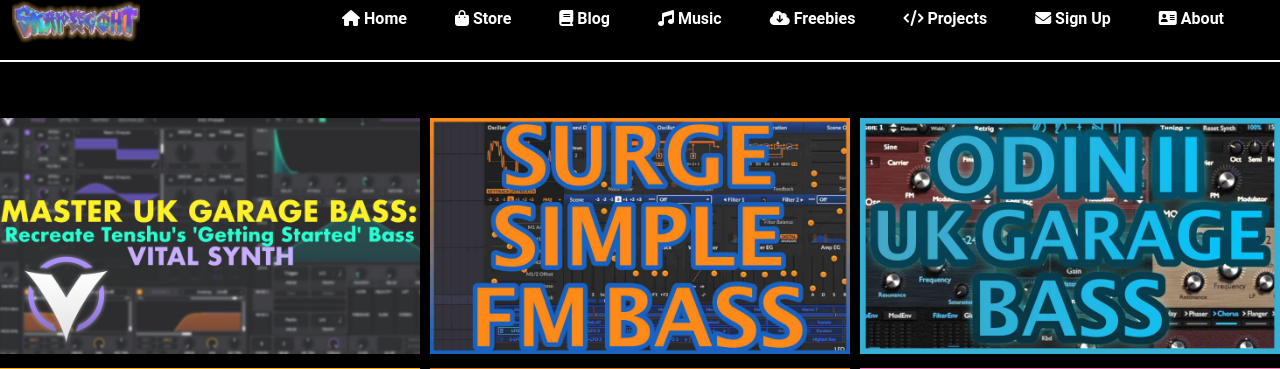
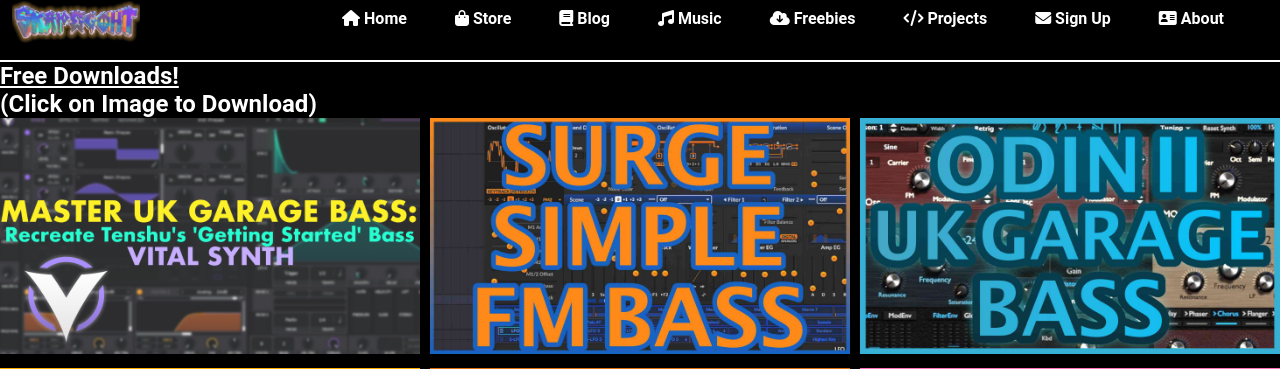
Before and after one commit to SKAPEGOHT/sgv2, a PHP site: page /freebies.html in a window 1280 px wide. Shown: the part 23-392 px from the top of the page. Run offline with PHP 8.4, Linux system fonts and the light colour scheme; some libraries are stand-ins or nearby versions.

Commit message:
Updated HTML

```diff
--- a/freebies.html
+++ b/freebies.html
@@ -17,7 +17,7 @@
     <my-header></my-header>
 <main>
 
-<h2><b><u>Free Downloads!</u>
+<h2 class="freebie-text"><b><u>Free Downloads!</u>
 
 <br>(Click on Image to Download)</br></b></h2>
 
--- a/style.css
+++ b/style.css
@@ -446,3 +446,10 @@ footer {
     background-color: #000000; /* Match the background color of the nav bar */
   }
 }
+
+/*Freebie Text*/
+
+.freebie-text {
+  color: #ffffff;
+
+}
```
